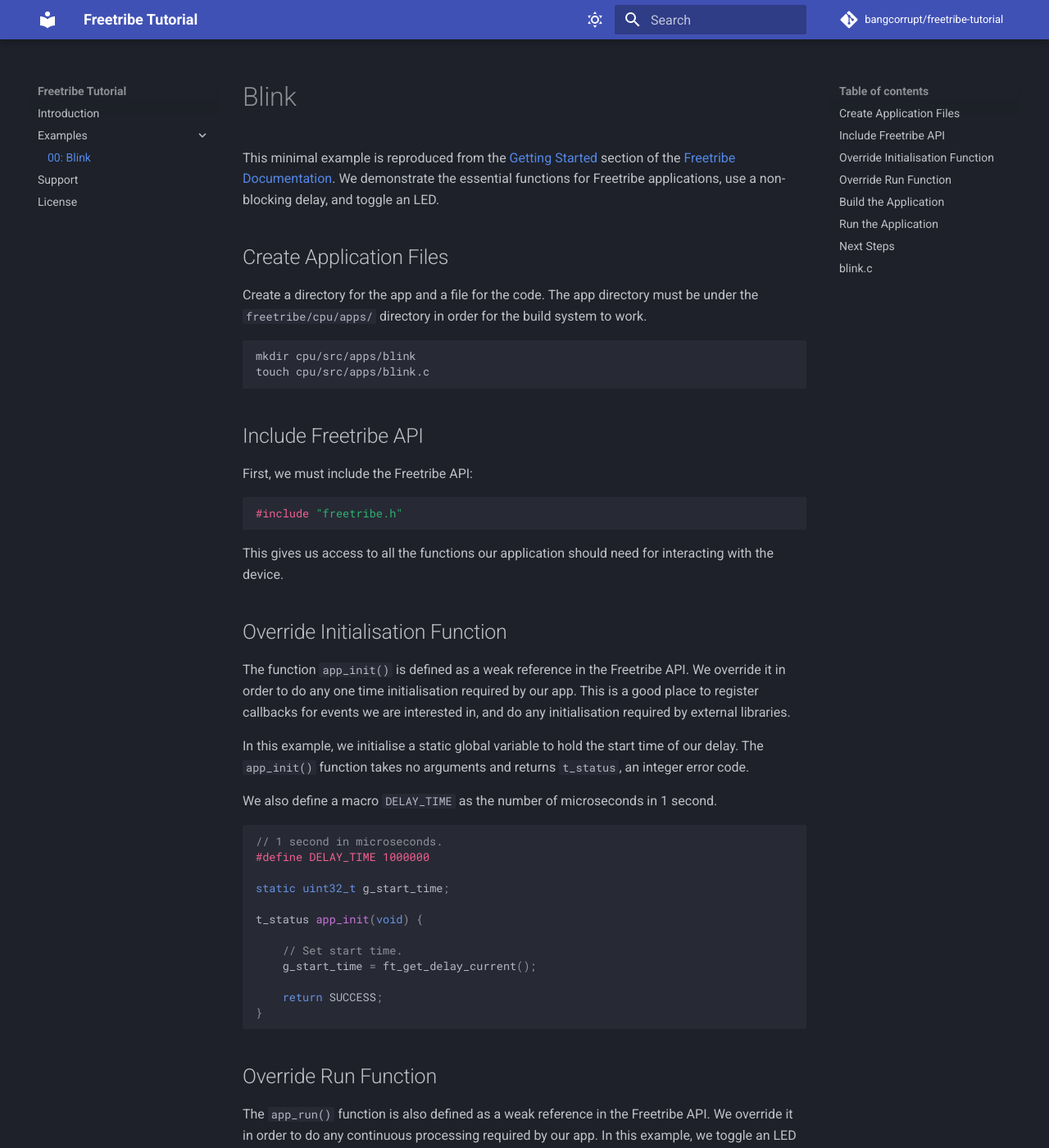
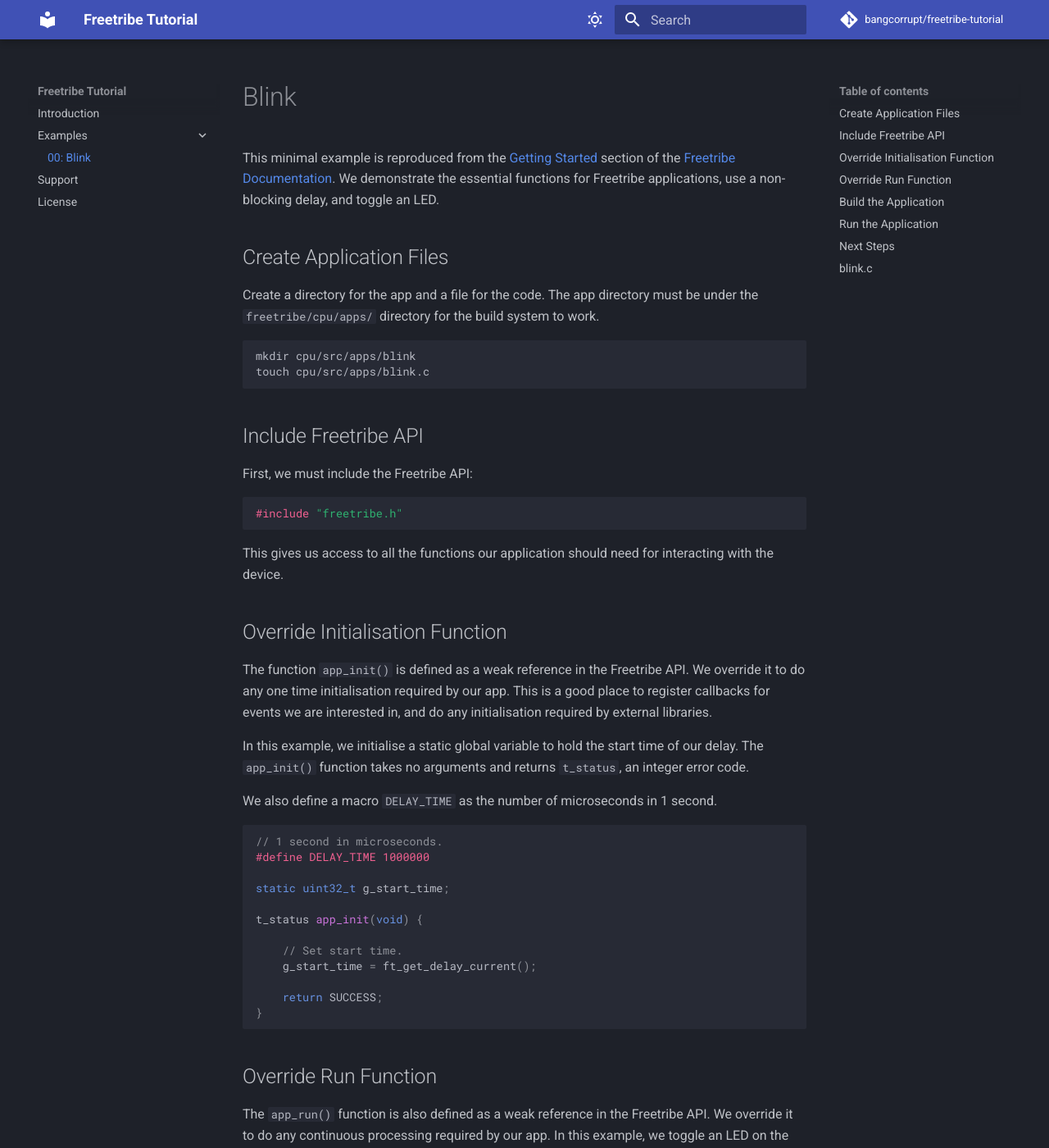
Before and after one commit to bangcorrupt/freetribe-tutorial, an MkDocs documentation site: the page built from docs/blink.md, in a window 1280 px wide and 1400 px high. Shown: the whole window at 82% size. Built offline with MkDocs 1.6.1 and Material for MkDocs 9.7.7, drawn with Linux system fonts in a browser that asks for light colours; comment, search, counter and statistics services are not loaded; some of the changed text lies outside the part shown.

Commit message:
in-order

````diff
--- a/docs/blink.md
+++ b/docs/blink.md
@@ -7,7 +7,7 @@
 ## Create Application Files
 
 Create a directory for the app and a file for the code.  The app directory must
-be under the `freetribe/cpu/apps/` directory in order for the build system to work.
+be under the `freetribe/cpu/apps/` directory for the build system to work.
 
 ```
 mkdir cpu/src/apps/blink
@@ -29,7 +29,7 @@
 ## Override Initialisation Function
 
 The function `app_init()` is defined as a weak reference in the Freetribe API.
-We override it in order to do any one time initialisation required by our app.
+We override it to do any one time initialisation required by our app.
 This is a good place to register callbacks for events we are interested in,
 and do any initialisation required by external libraries.
 
@@ -56,7 +56,7 @@
 ## Override Run Function
 
 The `app_run()` function is also defined as a  weak reference in the Freetribe API.
-We override it in order to do any continuous processing required by our app.
+We override it to do any continuous processing required by our app.
 In this example, we toggle an LED on the panel if 1 second has passed,
 and reset the delay start time.
 
````
